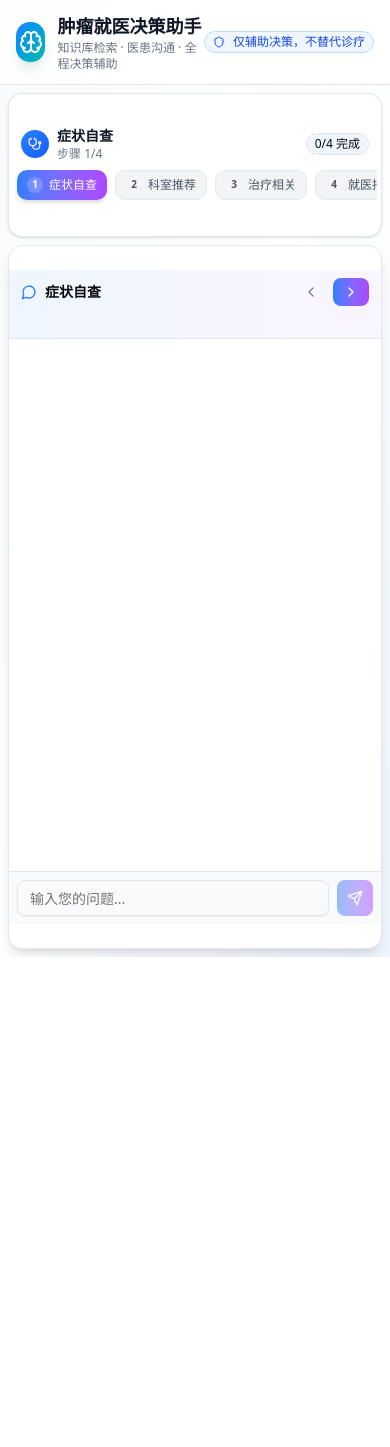
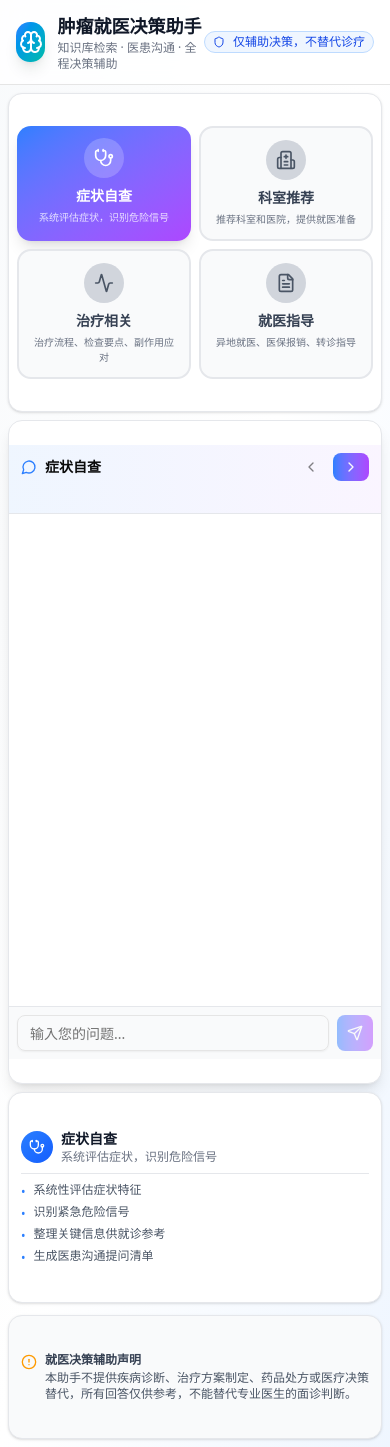
Before and after one commit to elsazhang181/tumor-decision-assistant, a Next.js app: page / in a window 390 px wide. Before the commit the page ends 957 px from the top, so only its background shows below. Built offline with nearby package versions, Linux system fonts and the light colour scheme.

Commit message:
feat: 完善手机端布局：模块2x2网格、BOT回复空行分隔、下方信息卡片

```diff
--- a/src/app/api/chat/route.ts
+++ b/src/app/api/chat/route.ts
@@ -23,6 +23,14 @@ const UNIFIED_OUTPUT_TEMPLATE = `
 - 涉及医护人员及诊疗相关关键信息，必须确认来源可靠后再提供
 
 **【格式原则】先出关键结论，再通俗解释论据。每个条目必须完整输出，不得省略。**
+
+**【段落分隔要求】（必须执行）**每个条目之间必须空一行，便于阅读区分：
+- 【结论】后必须空一行再接【通俗解释】
+- 【通俗解释】后必须空一行再接【依据】
+- 【依据】后必须空一行再接【医患沟通提问清单】
+- 【医患沟通提问清单】后必须空一行再接【记录要点】
+- 【记录要点】后必须空一行再接【信息来源声明】
+- 【信息来源声明】后必须空一行再接【重要提示】
 
 **【强制条目】按以下顺序输出，不得调整顺序或删除条目：**
 
--- a/src/app/page.tsx
+++ b/src/app/page.tsx
@@ -534,30 +534,10 @@ export default function Home() {
                 })}
               </div>
 
-              {/* Mobile: compact vertical stacked layout */}
+              {/* Mobile: vertical stacked layout with description */}
               <div className="md:hidden">
-                {/* Current stage indicator */}
-                <div className="flex items-center justify-between mb-2 px-1">
-                  <div className="flex items-center gap-2">
-                    <div className={`flex h-7 w-7 shrink-0 items-center justify-center rounded-full bg-gradient-to-br ${currentStageInfo?.color} text-white`}>
-                      {currentStageInfo && <currentStageInfo.icon className="h-3.5 w-3.5" />}
-                    </div>
-                    <div>
-                      <div className="text-sm font-semibold text-gray-900 dark:text-white">
-                        {currentStageInfo?.title}
-                      </div>
-                      <div className="text-xs text-gray-500">
-                        步骤 {STAGES.findIndex(s => s.id === currentStage) + 1}/{STAGES.length}
-                      </div>
-                    </div>
-                  </div>
-                  <Badge variant="outline" className="text-xs bg-blue-50 dark:bg-blue-900/30">
-                    {completedStages.length}/{STAGES.length} 完成
-                  </Badge>
-                </div>
-
-                {/* Stage pills - horizontal scrollable */}
-                <div className="flex gap-2 overflow-x-auto pb-1 -mx-1 px-1">
+                {/* Stage grid - 2x2 layout with icon+title+description */}
+                <div className="grid grid-cols-2 gap-2">
                   {STAGES.map((stage, index) => {
                     const isCompleted = completedStages.includes(stage.id);
                     const isCurrent = currentStage === stage.id;
@@ -567,22 +547,33 @@ export default function Home() {
                       <button
                         key={stage.id}
                         onClick={() => handleStageChange(stage.id)}
-                        className={`flex items-center gap-1.5 px-2.5 py-1.5 rounded-lg transition-all text-xs whitespace-nowrap ${
+                        className={`flex flex-col items-center p-3 rounded-xl transition-all ${
                           isCurrent
-                            ? 'bg-gradient-to-r from-blue-500 to-purple-500 text-white shadow-md'
+                            ? 'bg-gradient-to-br from-blue-500 to-purple-500 text-white shadow-lg'
                             : isCompleted
-                            ? 'bg-green-100 dark:bg-green-900/30 text-green-700 dark:text-green-400 border border-green-300 dark:border-green-700'
-                            : 'bg-gray-100 dark:bg-slate-700 text-gray-600 dark:text-gray-400 border border-gray-200 dark:border-slate-600'
+                            ? 'bg-green-50 dark:bg-green-900/30 border-2 border-green-400 dark:border-green-600'
+                            : 'bg-gray-50 dark:bg-slate-700/50 border-2 border-gray-200 dark:border-slate-600'
                         }`}
                       >
-                        {isCompleted ? (
-                          <CheckCircle2 className="h-3 w-3" />
-                        ) : (
-                          <span className="h-4 w-4 flex items-center justify-center rounded-full bg-white/20 text-[10px] font-bold">
-                            {index + 1}
-                          </span>
-                        )}
-                        <span>{stage.title}</span>
+                        <div className={`flex h-10 w-10 items-center justify-center rounded-full mb-2 ${
+                          isCurrent
+                            ? 'bg-white/20'
+                            : isCompleted
+                            ? 'bg-green-500 text-white'
+                            : 'bg-gray-300 dark:bg-slate-600 text-gray-600 dark:text-gray-300'
+                        }`}>
+                          {isCompleted ? (
+                            <CheckCircle2 className="h-5 w-5" />
+                          ) : (
+                            <Icon className="h-5 w-5" />
+                          )}
+                        </div>
+                        <div className={`text-sm font-semibold text-center ${isCurrent ? 'text-white' : isCompleted ? 'text-green-700 dark:text-green-400' : 'text-gray-700 dark:text-gray-300'}`}>
+                          {stage.title}
+                        </div>
+                        <div className={`text-[10px] text-center mt-1 line-clamp-2 ${isCurrent ? 'text-white/80' : 'text-gray-500 dark:text-gray-400'}`}>
+                          {stage.description}
+                        </div>
                       </button>
                     );
                   })}
@@ -595,7 +586,7 @@ export default function Home() {
         {/* Chat Area - Mobile Optimized */}
         <div className="grid grid-cols-1 lg:grid-cols-4 gap-2 md:gap-4">
           <div className="lg:col-span-3">
-            <Card className="border-gray-200 dark:border-gray-700 bg-white dark:bg-slate-800 shadow-lg flex flex-col" style={{ height: 'calc(100vh - 140px)' }}>
+            <Card className="border-gray-200 dark:border-gray-700 bg-white dark:bg-slate-800 shadow-lg flex flex-col" style={{ height: 'calc(100vh - 180px)' }}>
               <CardHeader className="border-b border-gray-200 dark:border-gray-700 bg-gradient-to-r from-blue-50 to-purple-50 dark:from-blue-900/20 dark:to-purple-900/20 py-2 md:py-3 px-3 flex-shrink-0">
                 <CardTitle className="flex items-center justify-between text-sm md:text-base">
                   <div className="flex items-center gap-2">
@@ -707,6 +698,55 @@ export default function Home() {
             </Card>
           </div>
 
+          {/* Mobile: Help info below chat */}
+          <div className="lg:hidden space-y-3">
+            {/* 本环节可帮助您 */}
+            <Card className="border-gray-200 dark:border-gray-700 bg-white dark:bg-slate-800">
+              <CardContent className="p-3 space-y-2">
+                <div className="flex items-center gap-2">
+                  {currentStageInfo && (
+                    <>
+                      <div className={`flex h-8 w-8 shrink-0 items-center justify-center rounded-full bg-gradient-to-br ${currentStageInfo.color} text-white`}>
+                        <currentStageInfo.icon className="h-4 w-4" />
+                      </div>
+                      <div>
+                        <h3 className="text-sm font-semibold text-gray-900 dark:text-white">
+                          {currentStageInfo.title}
+                        </h3>
+                        <p className="text-xs text-gray-500 dark:text-gray-400">
+                          {currentStageInfo.description}
+                        </p>
+                      </div>
+                    </>
+                  )}
+                </div>
+                <div className="border-t border-gray-200 dark:border-gray-700 pt-2">
+                  <ul className="space-y-1">
+                    {currentStageInfo?.features.map((feature, idx) => (
+                      <li key={idx} className="flex items-start gap-2 text-xs text-gray-600 dark:text-gray-300">
+                        <span className="text-blue-500 mt-0.5">•</span>
+                        <span>{feature}</span>
+                      </li>
+                    ))}
+                  </ul>
+                </div>
+              </CardContent>
+            </Card>
+
+            {/* 免责声明 */}
+            <Card className="border-gray-200 dark:border-gray-700 bg-gray-50 dark:bg-slate-800/50">
+              <CardContent className="p-3">
+                <div className="flex items-start gap-2">
+                  <AlertCircle className="h-4 w-4 shrink-0 mt-0.5 text-amber-500" />
+                  <div className="text-xs text-gray-600 dark:text-gray-400">
+                    <strong className="block mb-0.5 text-gray-700 dark:text-gray-300">就医决策辅助声明</strong>
+                    本助手不提供疾病诊断、治疗方案制定、药品处方或医疗决策替代，所有回答仅供参考，不能替代专业医生的面诊判断。
+                  </div>
+                </div>
+              </CardContent>
+            </Card>
+          </div>
+
           {/* Sidebar - Hidden on mobile */}
           <div className="hidden lg:block lg:col-span-1 space-y-3">
             <Card className="border-gray-200 dark:border-gray-700 bg-white dark:bg-slate-800">
```
